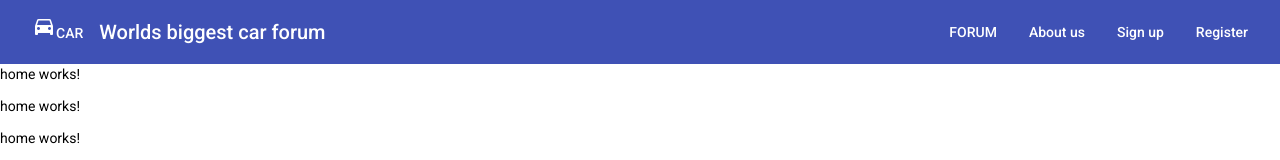
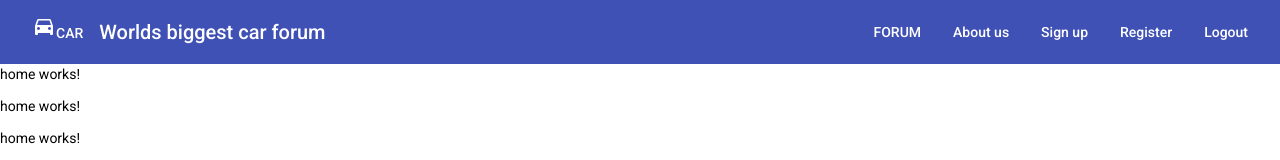
Before and after one commit to Jonte111/Car-forum, an Angular app in the folder frontend/: page / in a window 1280 px wide. Shown: the top 160 px of the page. Built offline with nearby package versions, Linux system fonts and the light colour scheme.

Commit message:
Added logout button to navbar.

```diff
--- a/frontend/src/app/components/navbar/navbar.component.html
+++ b/frontend/src/app/components/navbar/navbar.component.html
@@ -6,4 +6,5 @@
   <a mat-button routerLink="aboutus">About us</a>
   <a mat-button (click)="openSignIn()">Sign up</a>
   <a mat-button (click)="openRegister()">Register</a>
+  <a mat-button>Logout</a>
 </mat-toolbar>
```
